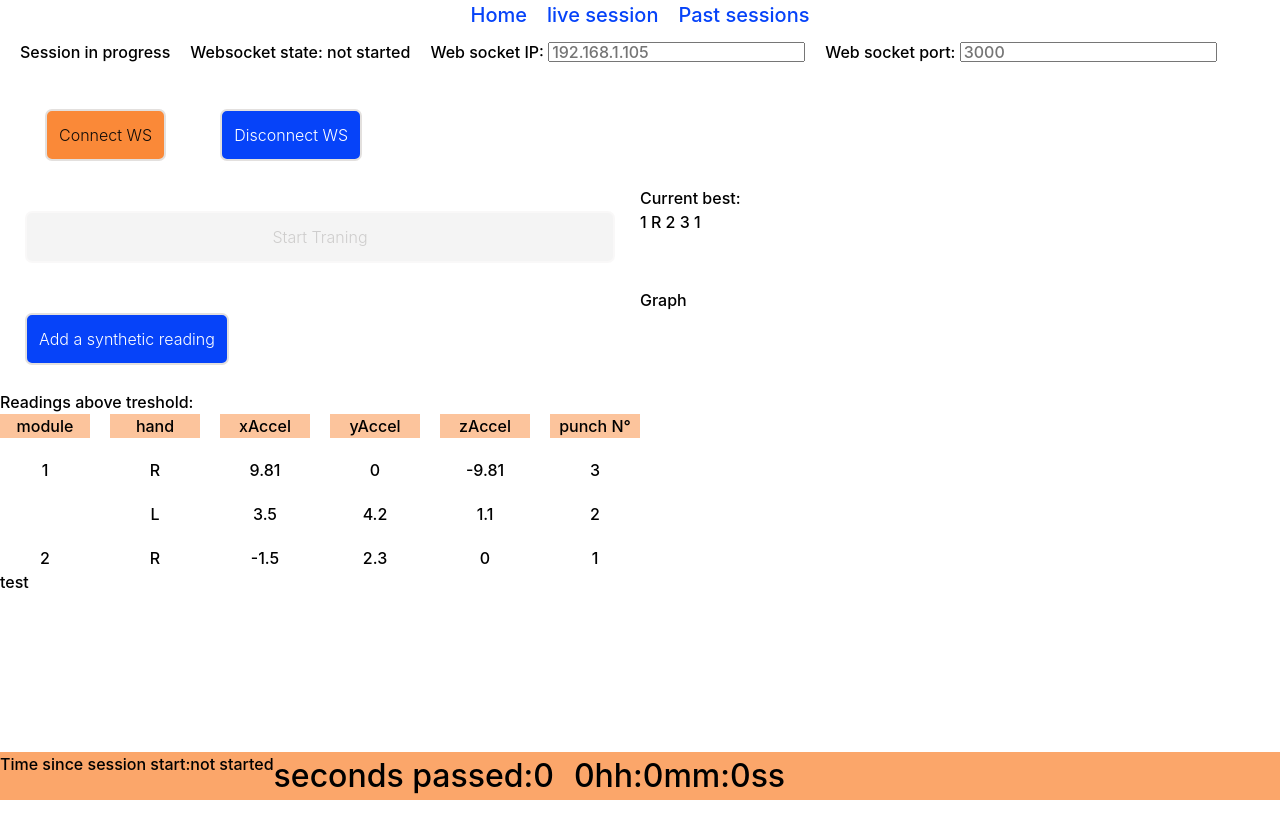
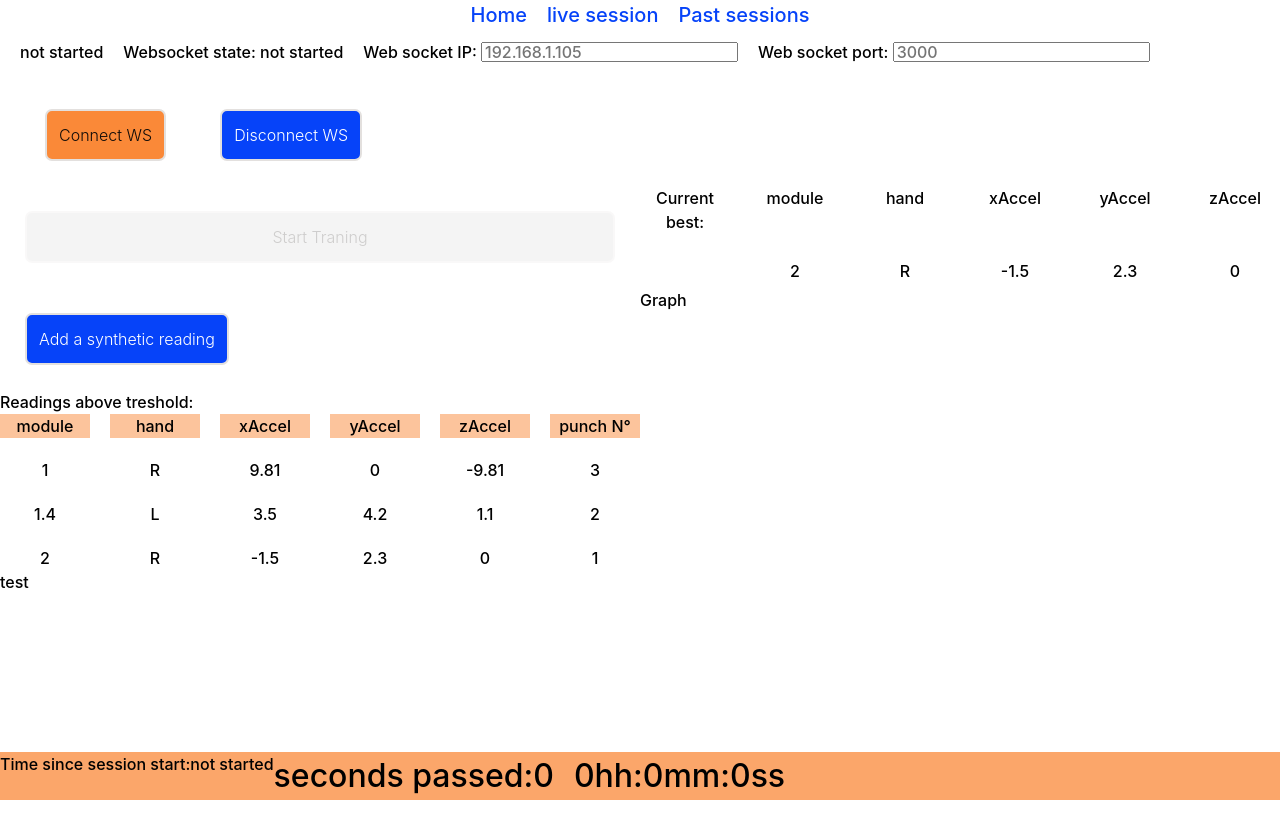
Before and after one commit to cipodrew/shadowbox, a SvelteKit app: page /liveSession in a window 1280 px wide. Built offline with nearby package versions, Linux system fonts and the light colour scheme.

Commit message:
filtro per il best funzionante

```diff
--- a/src/lib/myTypes.d.ts
+++ b/src/lib/myTypes.d.ts
@@ -4,7 +4,7 @@ type Training = {
 }
 type Reading = {
 	side: "R" | "L"
-	module?: number
+	module: number
 	xAccel: number
 	yAccel: number
 	zAccel: number
--- a/src/routes/liveSession/+page.svelte
+++ b/src/routes/liveSession/+page.svelte
@@ -2,7 +2,6 @@
 	import { onMount } from 'svelte';
 	import Crono from './Crono.svelte';
 	import WSdashboard from './WSdashboard.svelte';
-	import { read } from '$app/server';
 	/**
 	 * @typedef {import('$lib/myTypes.js').TrainingStatus} TrainingStatus
 	 */
@@ -32,6 +31,7 @@
 		},
 		{
 			side: 'L',
+			module: 1.4,
 			xAccel: 3.5,
 			yAccel: 4.2,
 			zAccel: 1.1
@@ -85,50 +85,85 @@
 	}
 
 	// /**
-	//  *@type {{currentBest: Reading, index: number} | undefined}
+	//  * @typedef currentBest
+	//  * @property {Reading | undefined} reading
+	//  * @property {number} index
 	//  */
-	// let { currentBest, index } = $state();
+	// /** @type {currentBest|undefined} */
+	// let currentBest = $state({undefined,-1});
 
 	// /**
 	//  *
 	//  * @param {Reading[]} readings
-	//  * @returns {{currentBest:Reading, index: number}}
+	//  * @returns {currentBest | undefined}
 	//  */
 	// function bestPunch(readings) {
 	// 	for (let i = 0; i < readings.length; i++) {
 	// 		let currentReading = readings[i];
-	// 		if (currentBest === undefined || currentReading?.module > currentBest?.module) {
-	// 			currentBest = currentReading;
-	// 			return { currentBest: currentBest, index: Math.abs(i - readings.length) };
+	// 		if (currentBest === undefined || currentReading?.module > currentBest?.reading.module) {
+	// 			currentBest.reading = currentReading;
+	// 			currentBest.index = Math.abs(i - readings.length);
+	// 			return currentBest;
 	// 		}
 	// 	}
+	// 	return undefined;
 	// }
+
+	/**
+	 * @param {Reading[]} readings
+	 * @returns {number}
+	 */
+	function findMax(readings) {
+		let currentMax = 0;
+		let index = -1;
+		for (let i = 0; i < readings.length; i++) {
+			let currentReading = readings[i];
+			if (currentReading?.module > currentMax) {
+				currentMax = currentReading?.module;
+				index = Math.abs(i - readings.length);
+				return index;
+			}
+		}
+		console.log(index);
+		return index;
+	}
+
+	/**
+	 * @type Reading
+	 */
+	let best = $derived.by(function findMax() {
+		return readings.reduce((max, current) => {
+			return current.module > max.module ? current : max;
+		}, readings[0]);
+	});
 </script>
 
 <svelte:head>
 	<title>Live Session</title>
 </svelte:head>
 <div class="wrapper">
-	<WSdashboard {readings} {sock} />
+	<WSdashboard {trainingStatus} {readings} {sock} />
 	<main class="stats-dashboard">
 		<button class="btn-primary" disabled={!canStart} onclick={startTraining}>Start Traning</button>
 		<div class="best">
 			<h2>Current best:</h2>
-			<div class="best">1 R 2 3 1</div>
-			<!-- {#if currentBest}
-				<div class="grid-best-item">module</div>
-				<div class="grid-best-item">hand</div>
-				<div class="grid-best-item">xAccel</div>
-				<div class="grid-best-item">yAccel</div>
-				<div class="grid-best-item">zAccel</div>
-				<div class="grid-best-item">punch N°</div>
-				<div class="best-item">{currentBest.module}</div>
-				<div class="best-item">{currentBest.side}</div>
-				<div class="best-item">{currentBest.xAccel}</div>
-				<div class="best-item">{currentBest.yAccel}</div>
-				<div class="best-item">{currentBest.zAccel}</div>
-				<div class="best-item">{Math.abs(index - readings.length)}</div>
-			{/if} -->
+			<div class="grid-best-item">module</div>
+			<div class="grid-best-item">hand</div>
+			<div class="grid-best-item">xAccel</div>
+			<div class="grid-best-item">yAccel</div>
+			<div class="grid-best-item">zAccel</div>
+			<!-- <div class="grid-best-item">punch N°</div> -->
+			<!-- <div class="best">{readings[findMax(readings)]}</div> -->
+
+			{#if best}
+				<div></div>
+				<div class="best-item">{best.module}</div>
+				<div class="best-item">{best.side}</div>
+				<div class="best-item">{best.xAccel}</div>
+				<div class="best-item">{best.yAccel}</div>
+				<div class="best-item">{best.zAccel}</div>
+				<!-- <div class="best-item">{Math.abs(index - readings.length)}</div> -->
+			{/if}
 		</div>
 		<div class="readings-feed">
 			<button
@@ -136,7 +171,7 @@
 				onclick={() => {
 					readings.unshift({
 						side: 'R',
-						module: 2,
+						module: parseFloat((Math.random() * 10).toFixed(2)),
 						xAccel: -1.5,
 						yAccel: 2.3,
 						zAccel: 0.0
@@ -223,4 +258,14 @@
 	.grid-header-item {
 		background-color: var(--accent-200);
 	}
+
+	.best {
+		display: grid;
+		grid-auto-flow: row;
+		/*grid-template-columns: 1fr 1fr 1fr 1fr 1fr;*/
+		grid-template-columns: repeat(6, 1fr);
+		gap: 20px;
+
+		text-align: center;
+	}
 </style>
--- a/src/routes/liveSession/WSdashboard.svelte
+++ b/src/routes/liveSession/WSdashboard.svelte
@@ -3,9 +3,13 @@
 	import Button from '$lib/components/Button.svelte';
 	import { onMount } from 'svelte';
 
-	/** @type {{ readings: string[] , sock: WebSocket | undefined}}
+	/**
+	 * @typedef {import('$lib/myTypes.js').Reading} Reading
+	 */
+
+	/** @type {{ trainingStatus: string, readings: Reading[] , sock: WebSocket | undefined}}
 } */
-	let { readings, sock } = $props();
+	let { trainingStatus, readings, sock } = $props();
 
 	let localIP = $state('');
 	let wsPort = $state('');
@@ -58,12 +62,13 @@
 		}
 		sock = new WebSocket('ws://' + localIP + ':' + wsPort); //use wss for TLS channel
 		// console.log(sock);
-		sock.onopen = function (event) {
+		sock.onopen = function () {
 			console.log('Connected to WebSocket server.');
 		};
 		sock.onmessage = function (event) {
 			console.log('Received: ' + event.data);
 			readings.push(event.data);
+			//TODO: implement update logic to replace current best if needed
 		};
 	}
 
@@ -89,7 +94,7 @@
 </script>
 
 <section class="ws-info">
-	<h1>Session in progress</h1>
+	<h1>{trainingStatus}</h1>
 	<div>Websocket state: {resolveSockState(sock)}</div>
 	<div>
 		<label for="IP-input">Web socket IP:</label>
```
